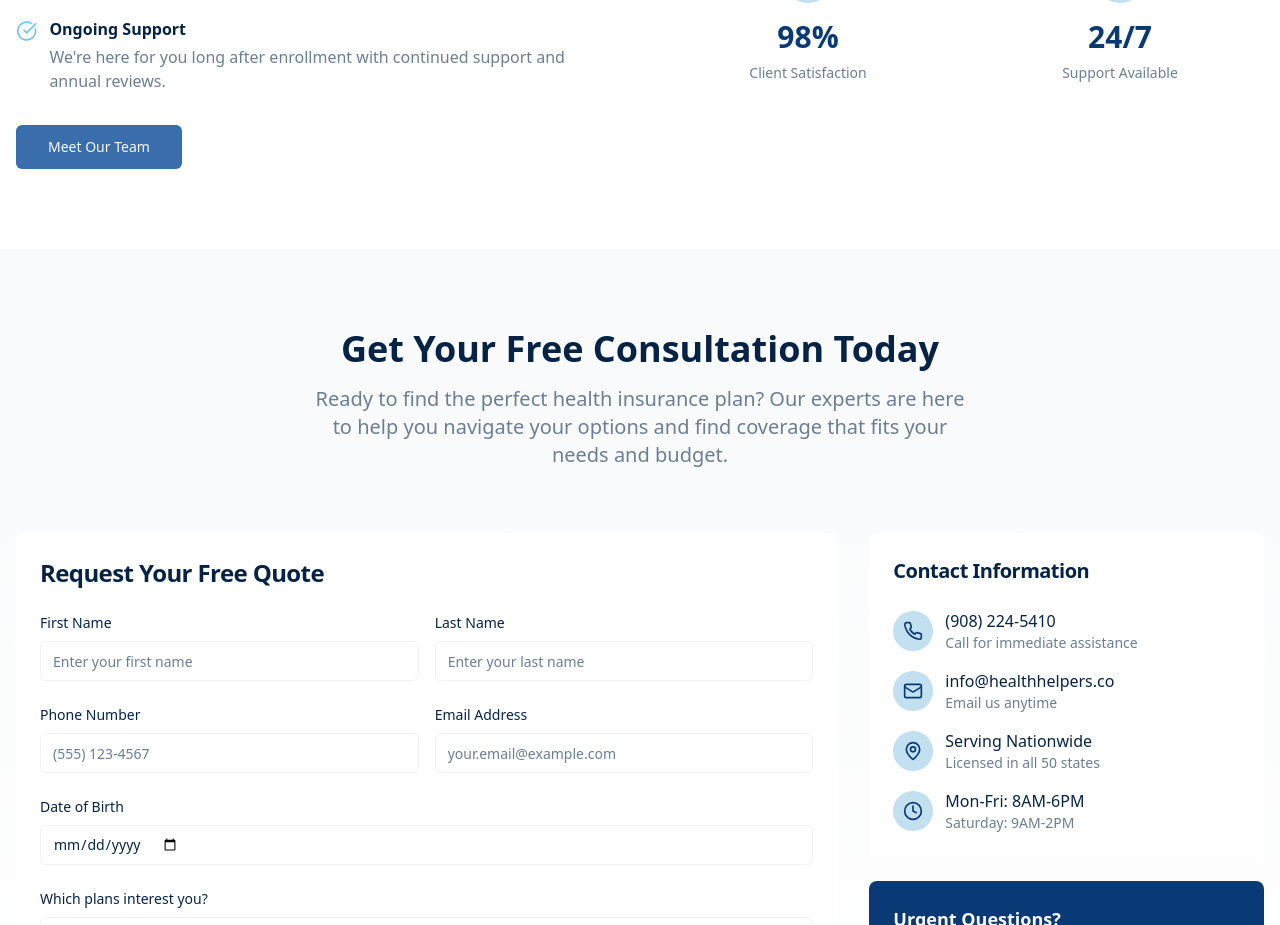
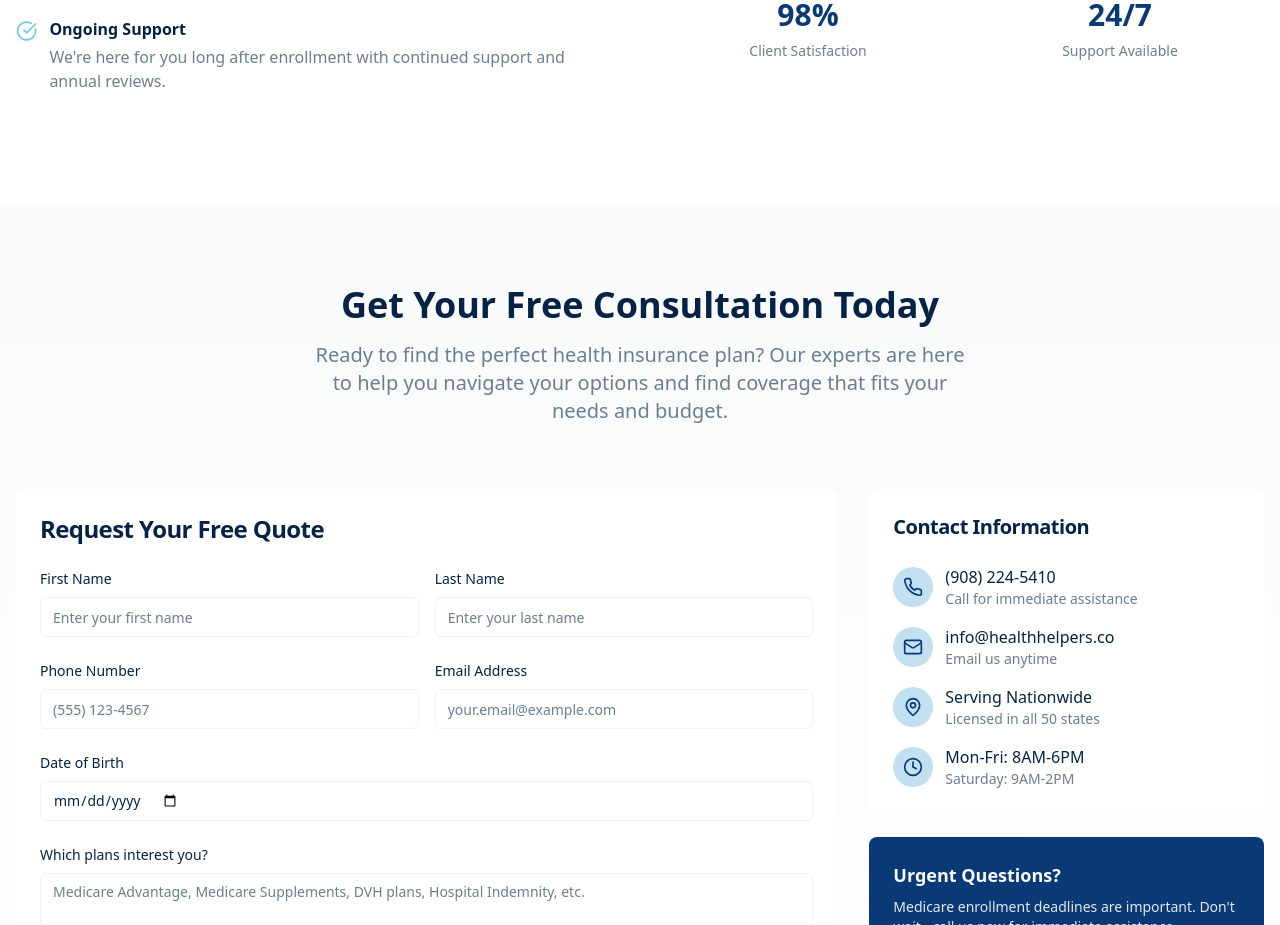
Before and after one commit to tylercalvert13/trinity-suppappt, a React (Vite) app: page / in a window 1280 px wide. Shown: the part 2300-3225 px from the top of the page. Built offline with nearby package versions, Linux system fonts and the light colour scheme.

Commit message:
Remove "Meet Our Team" button
Remove the "Meet Our Team" button from the website.

```diff
--- a/src/components/About.tsx
+++ b/src/components/About.tsx
@@ -47,9 +47,6 @@ const About = () => {
                 </div>
               </div>
             </div>
-            <Button variant="trust" size="lg">
-              Meet Our Team
-            </Button>
           </div>
 
           {/* Stats */}
```
